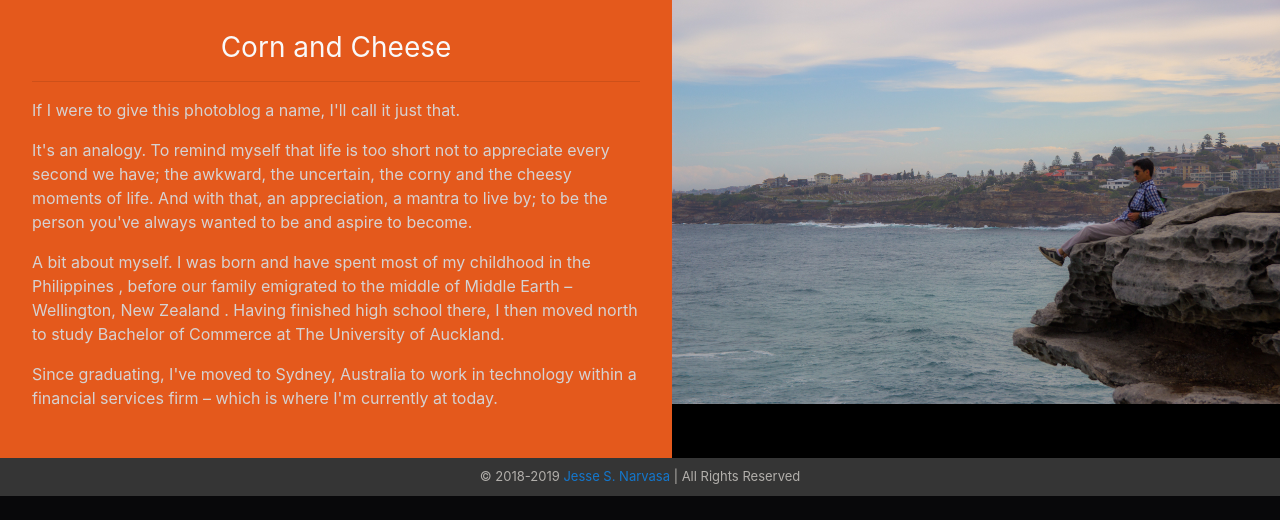
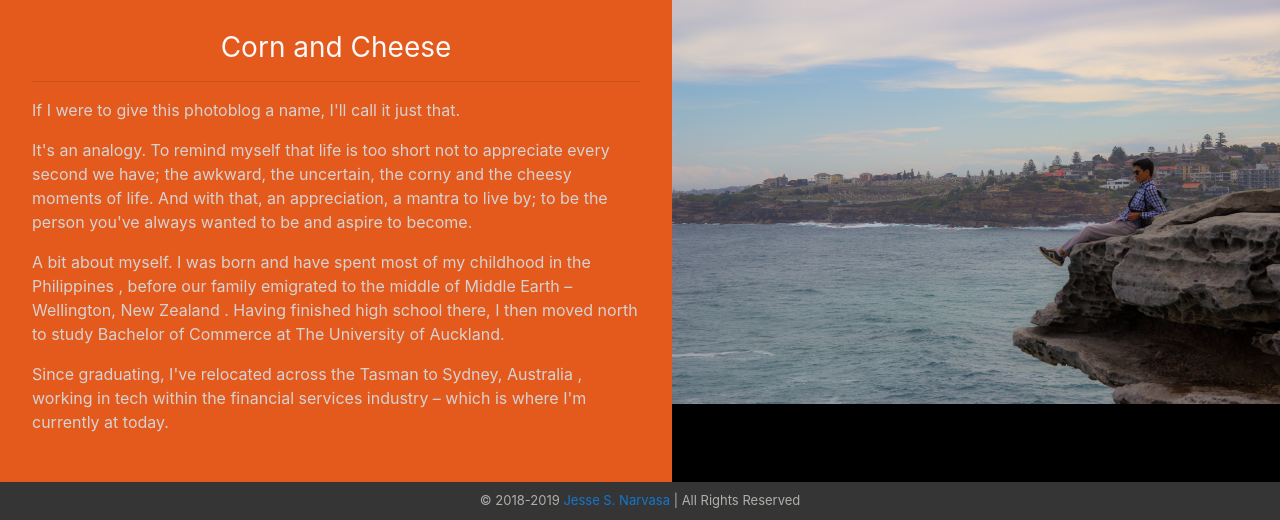
Before and after one commit to jsnarvasa/jsnarvasa.com, a Flask app: page / in a window 1280 px wide. Shown: the part 801-1321 px from the top of the page. Before the commit the page ends 1297 px from the top, so only its background shows below. Run offline with Flask 2, Linux system fonts and the light colour scheme; parts of the project's set-up code (start-up, migrations or seed data) failed here and were passed over; some libraries are stand-ins or nearby versions.

Commit message:
Edit within about me statement

```diff
--- a/app/templates/index.html
+++ b/app/templates/index.html
@@ -74,7 +74,7 @@
                     <p class="text-left" id="intro-text">If I were to give this photoblog a name, I'll call it just that.</p>
                     <p class="text-left" id="intro-text">It's an analogy.  To remind myself that life is too short not to appreciate every second we have; the awkward, the uncertain, the corny and the cheesy moments of life. And with that, an appreciation, a mantra to live by; to be the person you've always wanted to be and aspire to become.</p>
                     <p class="text-left" id="intro-text">A bit about myself.  I was born and have spent most of my childhood in the Philippines <span class="f32"><span class="flag ph"></span></span>, before our family emigrated to the middle of Middle Earth – Wellington, New Zealand <span class="f32"><span class="flag nz"></span></span>. Having finished high school there, I then moved north to study Bachelor of Commerce at The University of Auckland.</p>
-                    <p class="text-left" id="intro-text">Since graduating, I've moved to Sydney, Australia <span class="f32" style="height: 20px"><span class="flag au"></span></span>to work in technology within a financial services firm – which is where I'm currently at today.</p>
+                    <p class="text-left" id="intro-text">Since graduating, I've relocated across the Tasman to Sydney, Australia <span class="f32" style="height: 20px"><span class="flag au"></span></span>, working in tech within the financial services industry – which is where I'm currently at today.</p>
                 </div>
                 <div class="col-lg" style="padding:0; background-color:#000000; text-align: center;overflow:hidden">
                     <img class="img-fluid" src="{{url_for('static', filename='images/intro.jpg')}}">
```
